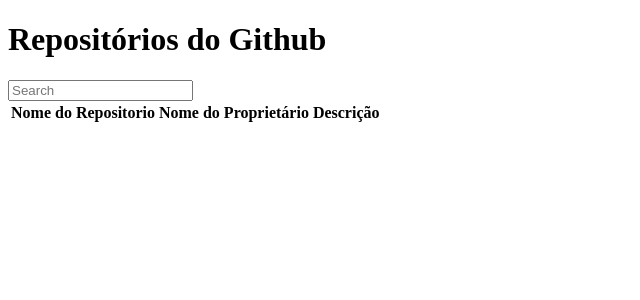
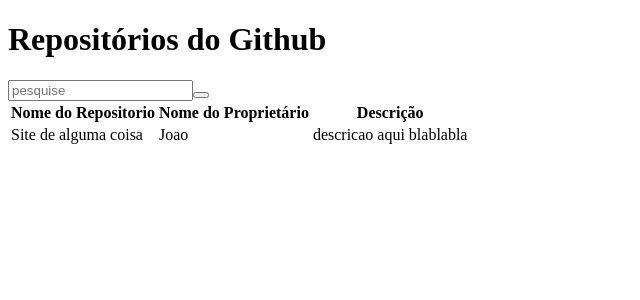
Before and after one commit to rebecaverasa/Github_Repositories, a React (Vite) app: page / in a window 1280 px wide. Shown: the top 300 px of the page, without its empty margins (0-640 px from the left). Built offline with nearby package versions, Linux system fonts and the light colour scheme.

Commit message:
bootstrap removido, junto com outros arquivos que nao serau usados agora.

```diff
--- a/package.json
+++ b/package.json
@@ -10,9 +10,7 @@
     "preview": "vite preview"
   },
   "dependencies": {
-    "bootstrap": "^5.3.3",
     "react": "^18.2.0",
-    "react-bootstrap": "^2.10.2",
     "react-dom": "^18.2.0",
     "react-redux": "^9.1.0",
     "redux": "^5.0.1"
--- a/src/App.jsx
+++ b/src/App.jsx
@@ -5,30 +5,11 @@
 
 const App = () => {
 
-  //Função para lidar com a pesquisa
-  const handleSearch = (query) => {
-    setSearchQuery(query);
-  //Lógica para realizar a pesquisa no GitHub
-  };
-
-  //Função para lidar com o clique em uma linha da tabela
-  const handleRowClick = (repo) => {
-    setSelectedRepo(repo);
-    setShowModal(true);
-  };
-
-  //Simulação de dados de repositórios
-  const repositories = [
-    { id: 1, name: 'Repo 1', owner: 'Owner 1', description: 'Descrição 1' },
-    { id: 2, name: 'Repo 2', owner: 'Owner 2', description: 'Descrição 2' },
-  //Adicione mais repositórios conforme necessário
-  ];
-
   return (
     <div>
       <Header />
       <SearchBar />
-      <RepositoriesTable repositories={repositories} handleRowClick={handleRowClick} />
+      <RepositoriesTable />
     </div>
   );
 };
--- a/src/Components/RepositoriesTable/RepositoriesTable.jsx
+++ b/src/Components/RepositoriesTable/RepositoriesTable.jsx
@@ -1,9 +1,7 @@
 /* eslint-disable react/prop-types */
-import { Table } from 'react-bootstrap'
-
-const RepositoriesTable = ({ repositories, handleRowClick}) => {
+const RepositoriesTable = () => {
     return (
-        <Table striped bordered hover>
+        <table>
             <thead>
                 <tr>
                     <th>Nome do Repositorio</th>
@@ -12,15 +10,13 @@
                 </tr>
             </thead>
             <tbody>
-                {repositories.map((repo) => (
-                    <tr key={repo.id} onClick={() => handleRowClick(repo)}>
-                        <td>{repo.nome}</td>
-                        <td>{repo.proprietario}</td>
-                        <td>{repo.descricao}</td>
-                    </tr>
-                ))}
+                <tr>
+                    <td>Site de alguma coisa</td>
+                    <td>Joao</td>
+                    <td>descricao aqui blablabla</td>
+                </tr>
             </tbody>
-        </Table>
+        </table>
     );
 };
 
--- a/src/Components/SearchBar/SearchBar.jsx
+++ b/src/Components/SearchBar/SearchBar.jsx
@@ -1,11 +1,10 @@
 /* eslint-disable react/prop-types */
-import { Form, FormControl } from 'react-bootstrap';
-
-const SearchBar = ({ handleSearch }) => {
+const SearchBar = () => {
     return (
-        <Form>
-            <FormControl type='text' placeholder='Search' onChange={(e) => handleSearch(e.target.value)} />
-        </Form>
+        <form>
+            <input type="text" placeholder="pesquise" />
+            <button />
+        </form>
     );
 };
 
```
Also changed, not shown: 1 other file (tests, documents, lock files or other folders).
